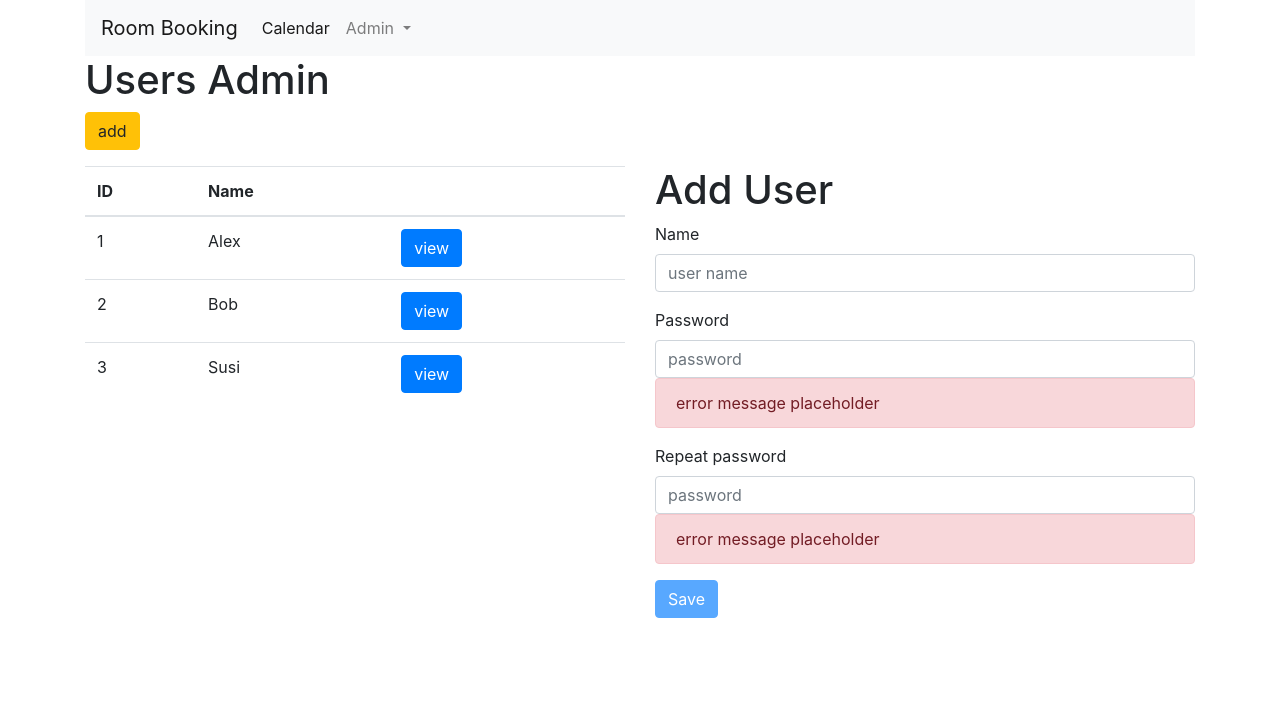
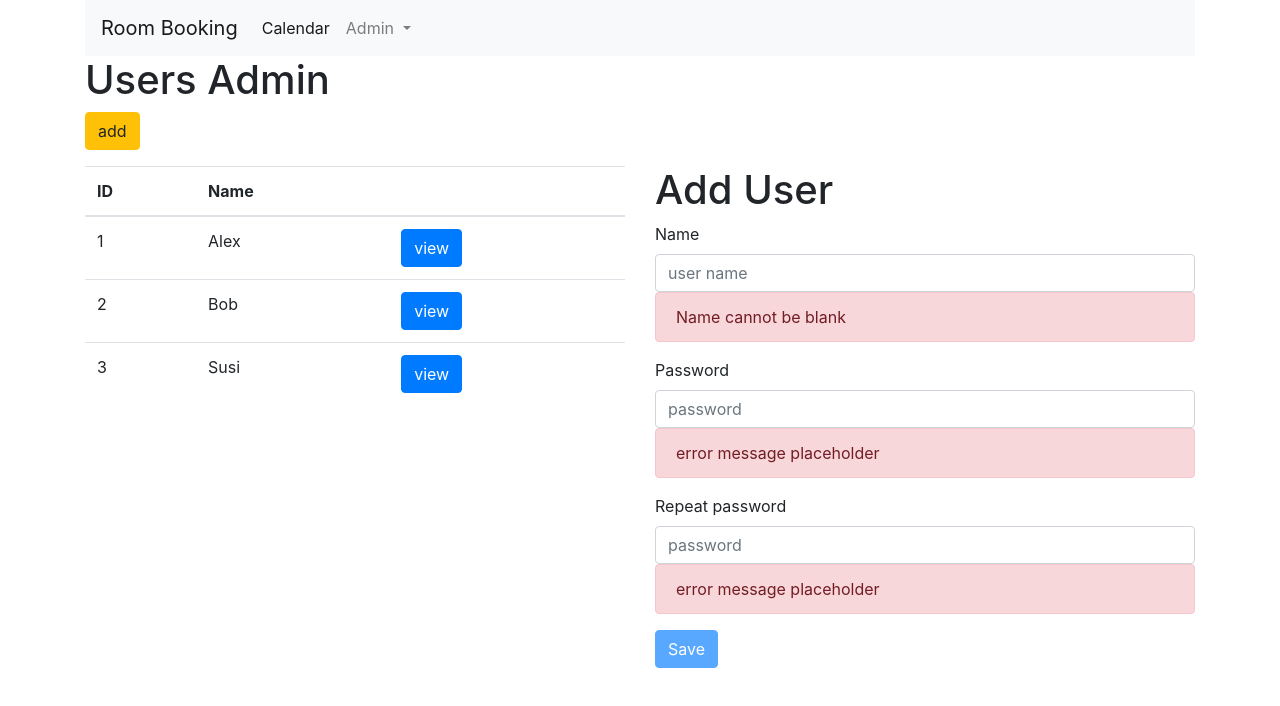
Before and after one commit to uspehgp/RoomBooking, an Angular app: page /admin/users in a window 1280 px wide. Both pictures are taken after a click on the link "add". Shown: the top 706 px of the page. Built offline with nearby package versions, Linux system fonts and the light colour scheme.

Commit message:
add custom validation for user name form

```diff
--- a/src/app/admin/users/user-edit/user-edit.component.html
+++ b/src/app/admin/users/user-edit/user-edit.component.html
@@ -7,8 +7,9 @@
   <div class="form-group">
     <label for="name">Name</label>
     <input type="text" class="form-control" id="name" placeholder="user name" [(ngModel)]="formUser.name" name="name"
-           required #nameField="ngModel">
+           (change)="checkNameIsValid()" required #nameField="ngModel">
     <div class="alert alert-danger" *ngIf="nameField.invalid && nameField.touched">Name is required</div>
+    <div class="alert alert-danger" *ngIf="!nameIsValid">Name cannot be blank</div>
 
   </div>
 
@@ -26,5 +27,5 @@
 
   </div>
 
-  <button type="button" class="btn btn-primary" (click)="onSubmit()" [disabled]="userForm.invalid">Save</button>
+  <button type="button" class="btn btn-primary" (click)="onSubmit()" [disabled]="userForm.invalid || !nameIsValid">Save</button>
 </form>
--- a/src/app/admin/users/user-edit/user-edit.component.ts
+++ b/src/app/admin/users/user-edit/user-edit.component.ts
@@ -16,6 +16,7 @@ export class UserEditComponent implements OnInit {
   message: string;
   password: string;
   password2: string;
+  nameIsValid = false;
 
   constructor(private dataService: DataService,
               private router: Router) {
@@ -23,6 +24,7 @@ export class UserEditComponent implements OnInit {
 
   ngOnInit() {
     this.formUser = Object.assign({}, this.user);
+    this.checkNameIsValid();
   }
 
   onSubmit() {
@@ -40,4 +42,12 @@ export class UserEditComponent implements OnInit {
       );
     }
   }
+
+  checkNameIsValid() {
+    if (this.formUser.name) {
+      this.nameIsValid = this.formUser.name.trim().length > 0;
+    } else {
+      this.nameIsValid = false;
+    }
+  }
 }
```
